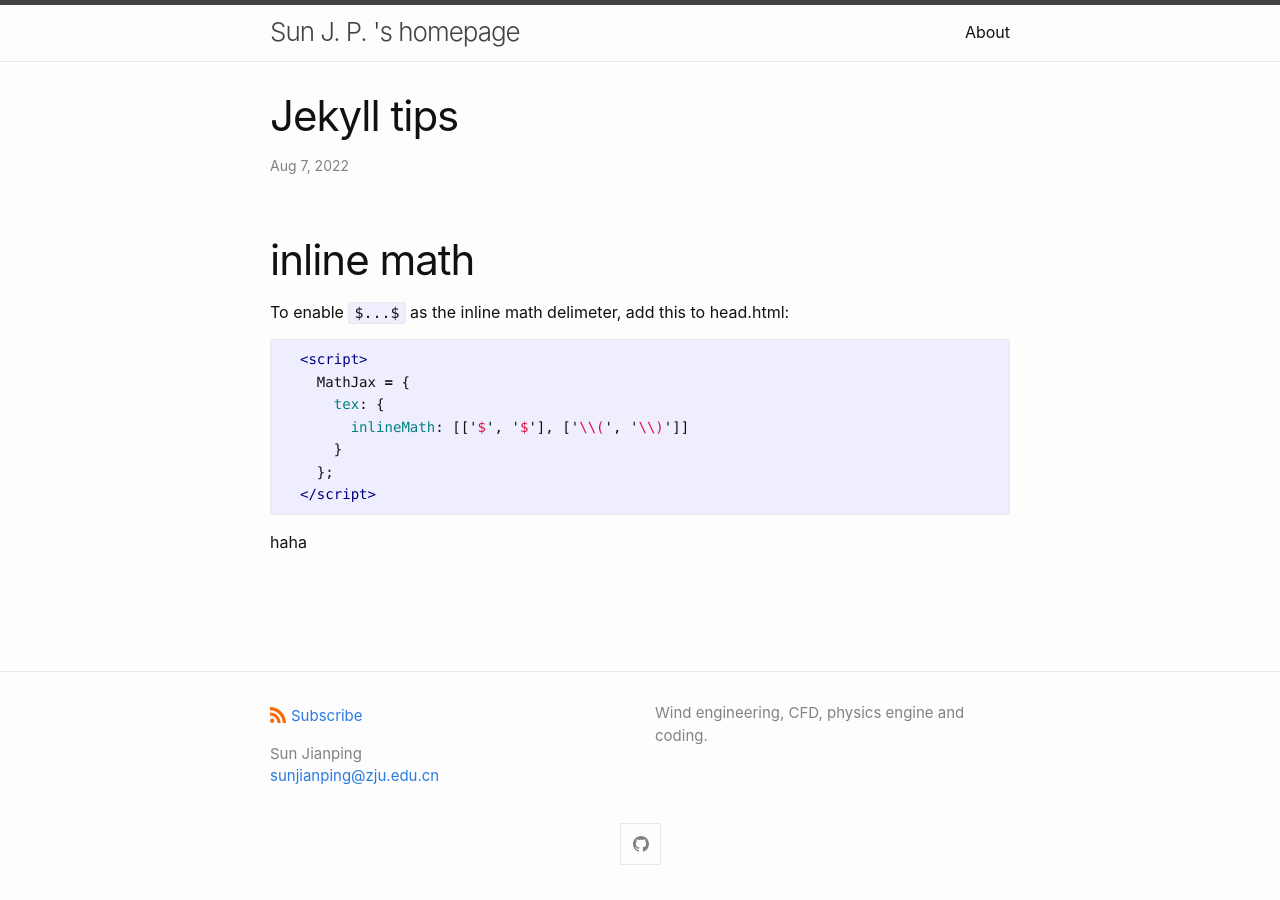
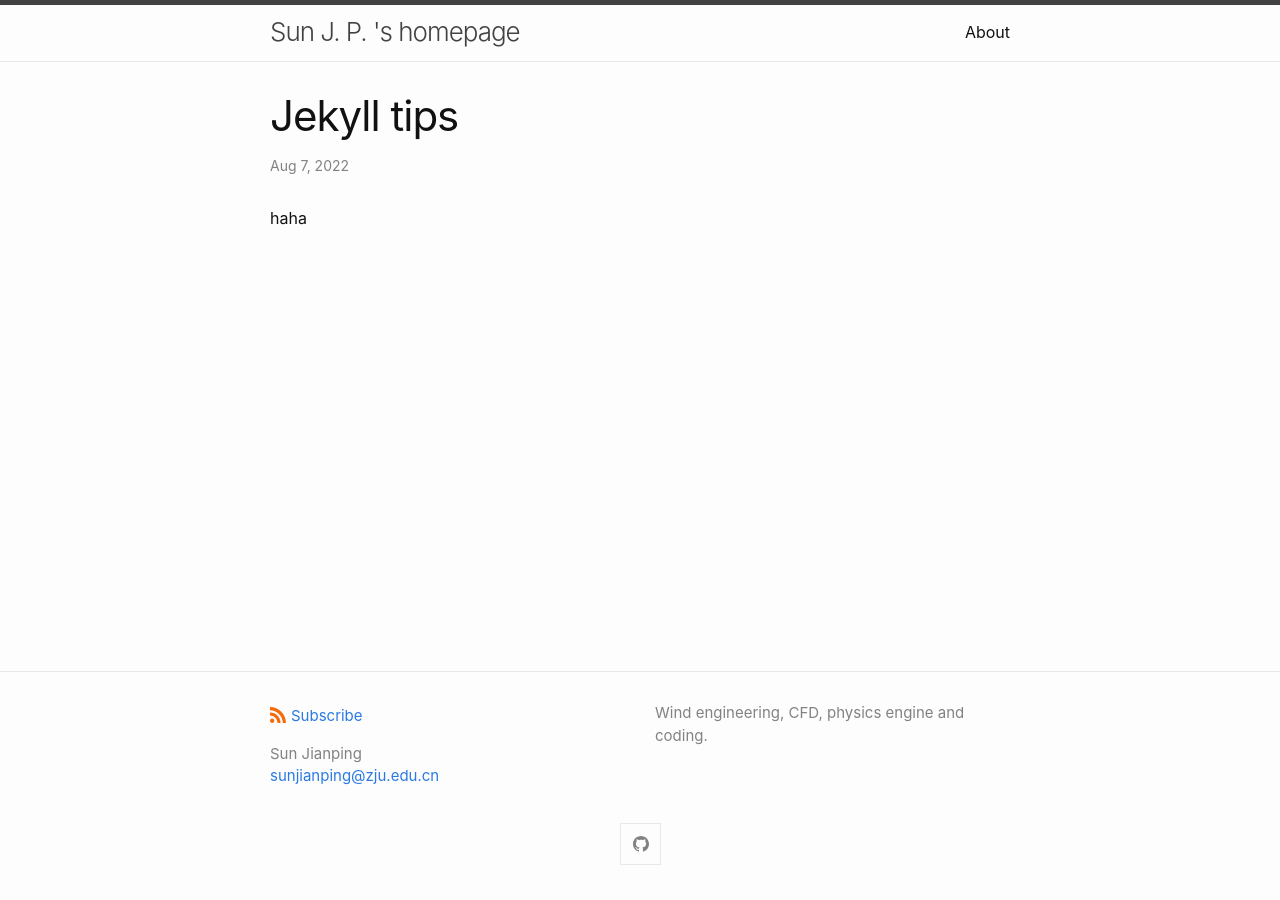
Before and after one commit to sunjp704/sunjp704.github.io, a Jekyll site: the page built from _posts/2022-08-07-test.md, in a window 1280 px wide. Built offline with Jekyll 4.4.1, drawn with Linux system fonts in a browser that asks for light colours.

Commit message:
update test post

````diff
--- a/_posts/2022-08-07-test.md
+++ b/_posts/2022-08-07-test.md
@@ -2,19 +2,9 @@
 layout: post
 title: "Jekyll tips"
 date: 2022-08-07 21:02:00 +8000
-categories: Jekyll1212 MathJax
+categories: test1 test2
 ---
 
-# inline math
-To enable `$...$` as the inline math delimeter, add this to head.html:
-```html
-  <script>
-    MathJax = {
-      tex: {
-        inlineMath: [['$', '$'], ['\\(', '\\)']]
-      }
-    };
-  </script>
-```
+
 
 haha
````
